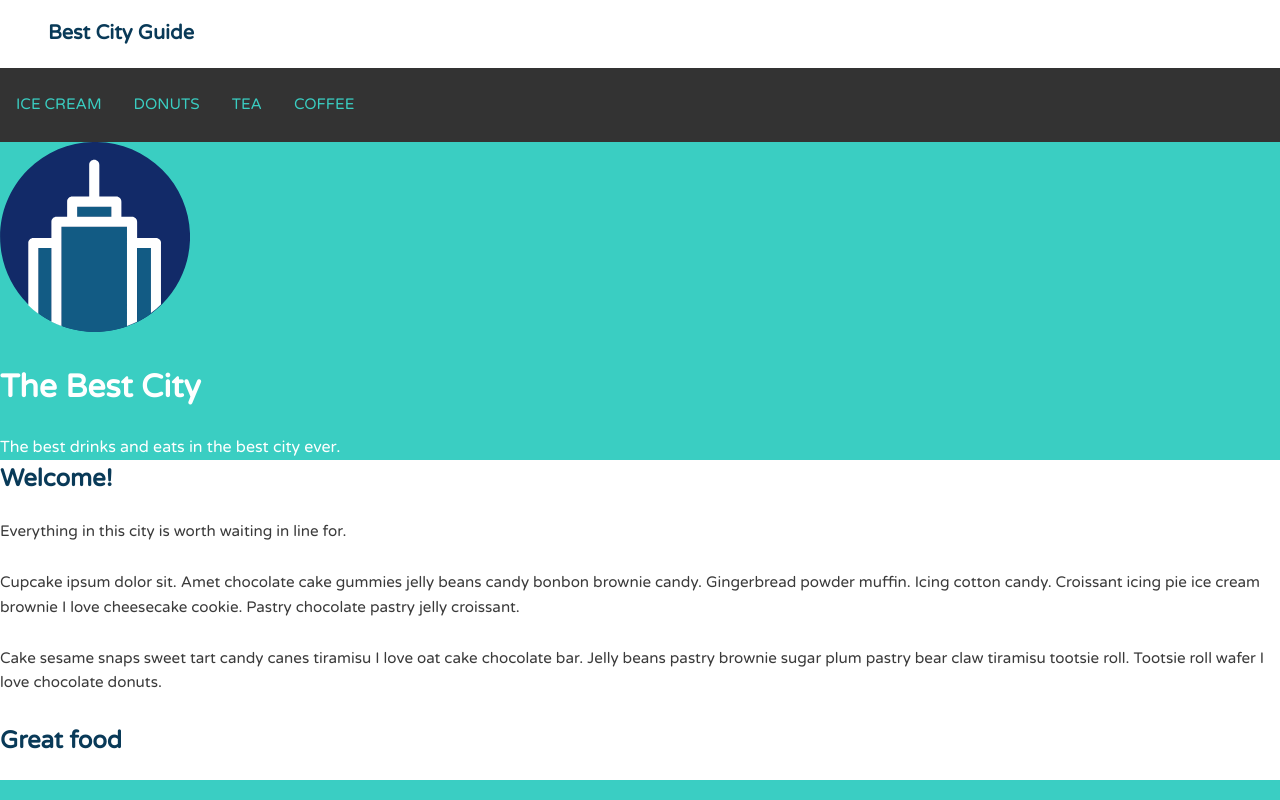
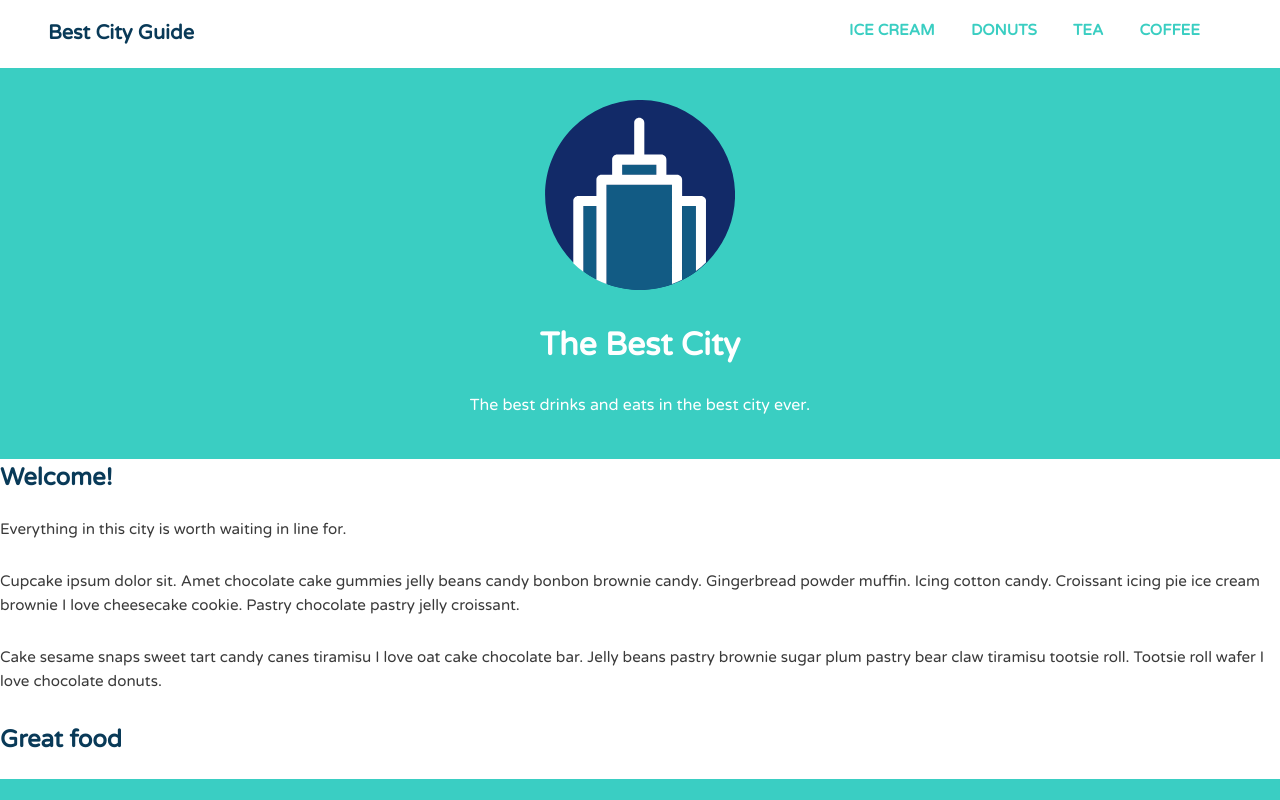
Before and after one commit to TheMarco77/bestCityGuide, a plain HTML site: page index.html in a window 1280 px wide. Shown: the top 800 px of the page. Drawn offline with Linux system fonts and the light colour scheme.

Commit message:
2ndQueryNav&BannerCompleted

```diff
--- a/css/style.css
+++ b/css/style.css
@@ -134,32 +134,36 @@ a {
 
 /* tablets */
 
-@media (min-width: 770px) and (max-width: 1280px) {
+@media (min-width: 770px) {
     .name {
         padding-left: 3rem;
+        display: inline-block;
     }
 
     ul {
-        list-style: none;
+        list-style-type: none;
         margin: 0;
         padding: 0;
-        overflow: hidden;
-        background-color: #333;
     }
 
     .main-nav {
-        float: inline-block;
+        float: right;
+        padding: .6rem 4rem;
+        font-weight: bold;
     }
 
     li {
-        float: left;
+        display: inline;
     }
 
     li a {
-        display: inline-block;
+        text-align: right;
+        padding: 1rem;
+    }
+
+    .banner {
         text-align: center;
-        padding: 1rem;
-        margin: auto;
+        padding: 2rem 0 2.5rem;
     }
 
     /* ---- Float clearfix ---- */
--- a/index.html
+++ b/index.html
@@ -10,8 +10,7 @@
 </head>
 
 <body>
-
-    <header class="main-header">
+    <header class="main-header clearfix">
         <h1 class="name"><a href="#">Best City Guide</a></h1>
         <ul class="main-nav">
             <li><a href="#">ice cream</a></li>
```
